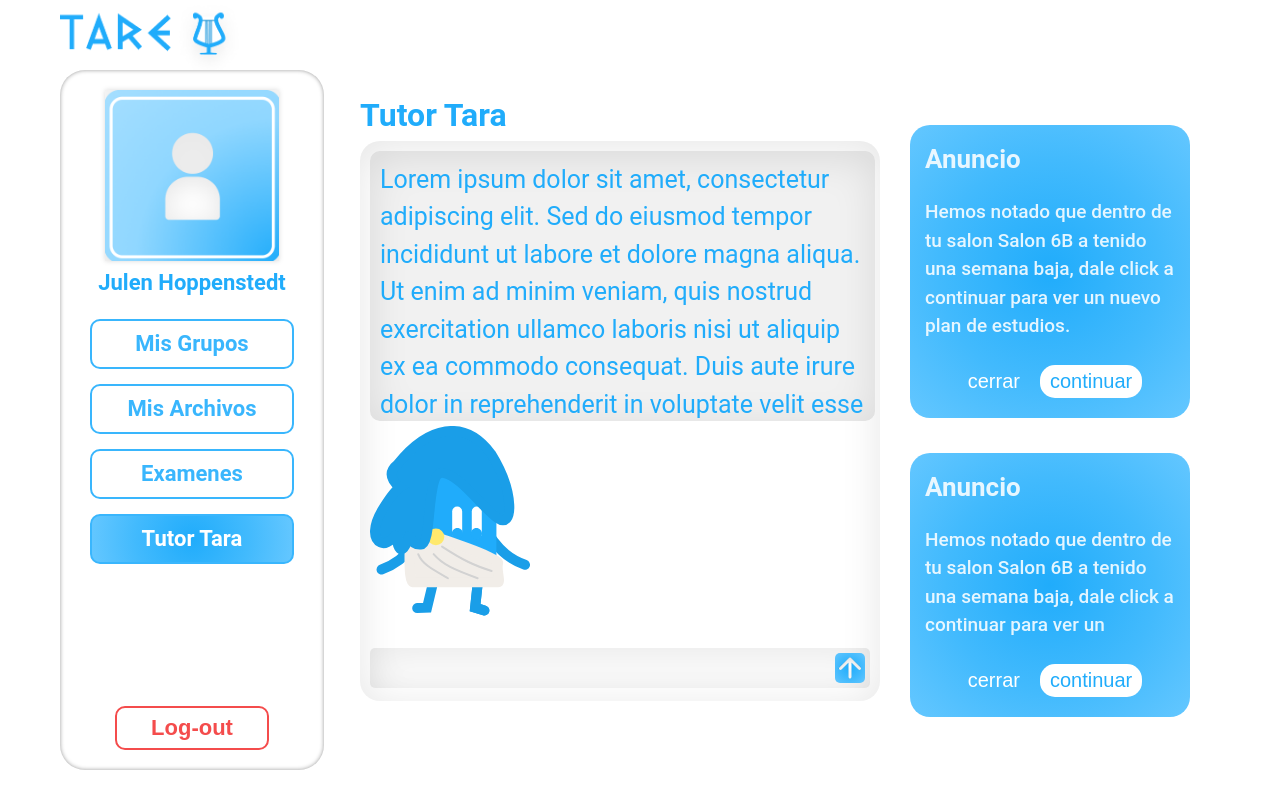
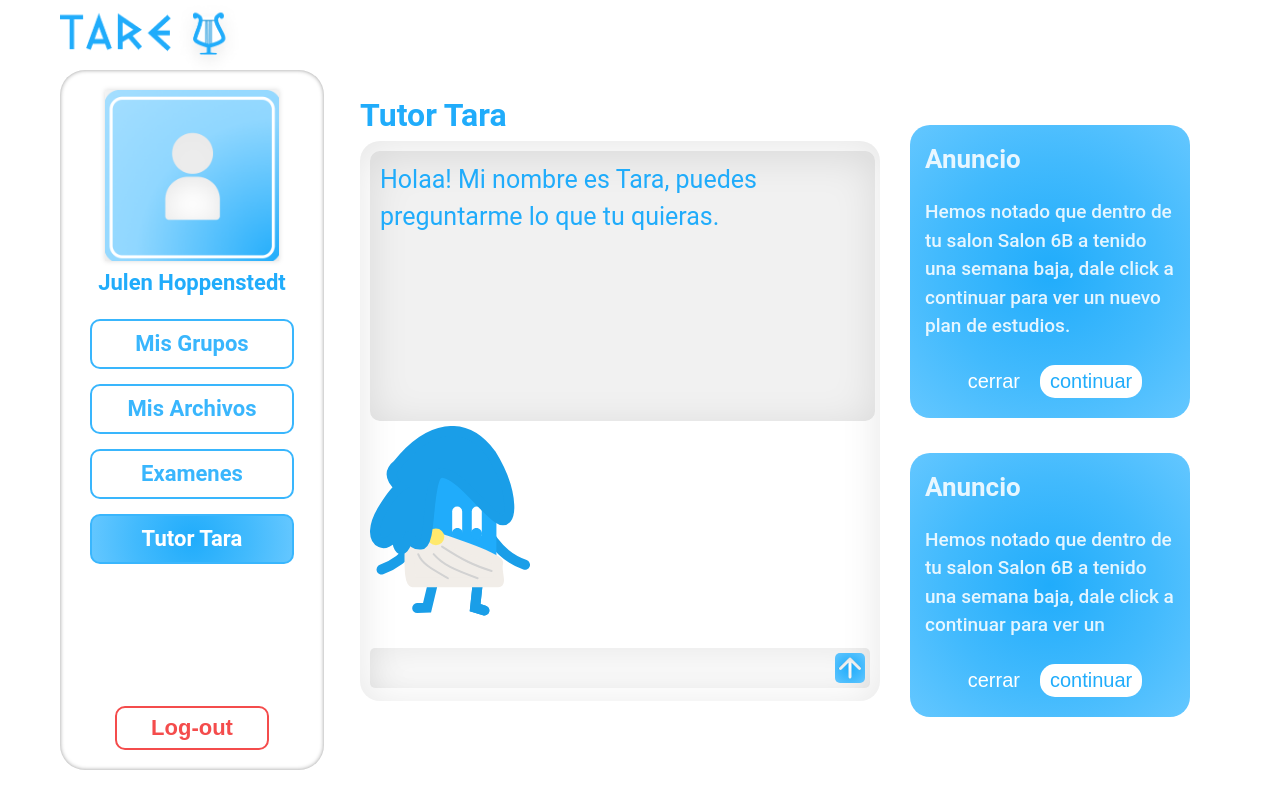
Before and after one commit to monicasoberon/hack_scrumMasters, a React (Vite) app in the folder tare/: page /TutorTara in a window 1280 px wide. Built offline with nearby package versions, Linux system fonts and the light colour scheme.

Commit message:
add tara

```diff
--- a/tare/src/components/TutorTara/TutorTara.jsx
+++ b/tare/src/components/TutorTara/TutorTara.jsx
@@ -1,12 +1,13 @@
 import React from 'react';
 import './TutorTara.css'
+import 'backend/aiRoute.js'
 
 export default function TutorTara(props) {
     return (
 
         <div className="main-tutor">
             <div className='bubble-container'>
-                <p>Lorem ipsum dolor sit amet, consectetur adipiscing elit. Sed do eiusmod tempor incididunt ut labore et dolore magna aliqua. Ut enim ad minim veniam, quis nostrud exercitation ullamco laboris nisi ut aliquip ex ea commodo consequat. Duis aute irure dolor in reprehenderit in voluptate velit esse cillum dolore eu fugiat nulla pariatur. </p>
+                <p>Holaa! Mi nombre es Tara, puedes preguntarme lo que tu quieras. </p>
             </div>
             <img src="./src/assets/Tara.svg" alt="Tara" />
 
```
Also changed, not shown: 1 other file (tests, documents, lock files or other folders).
